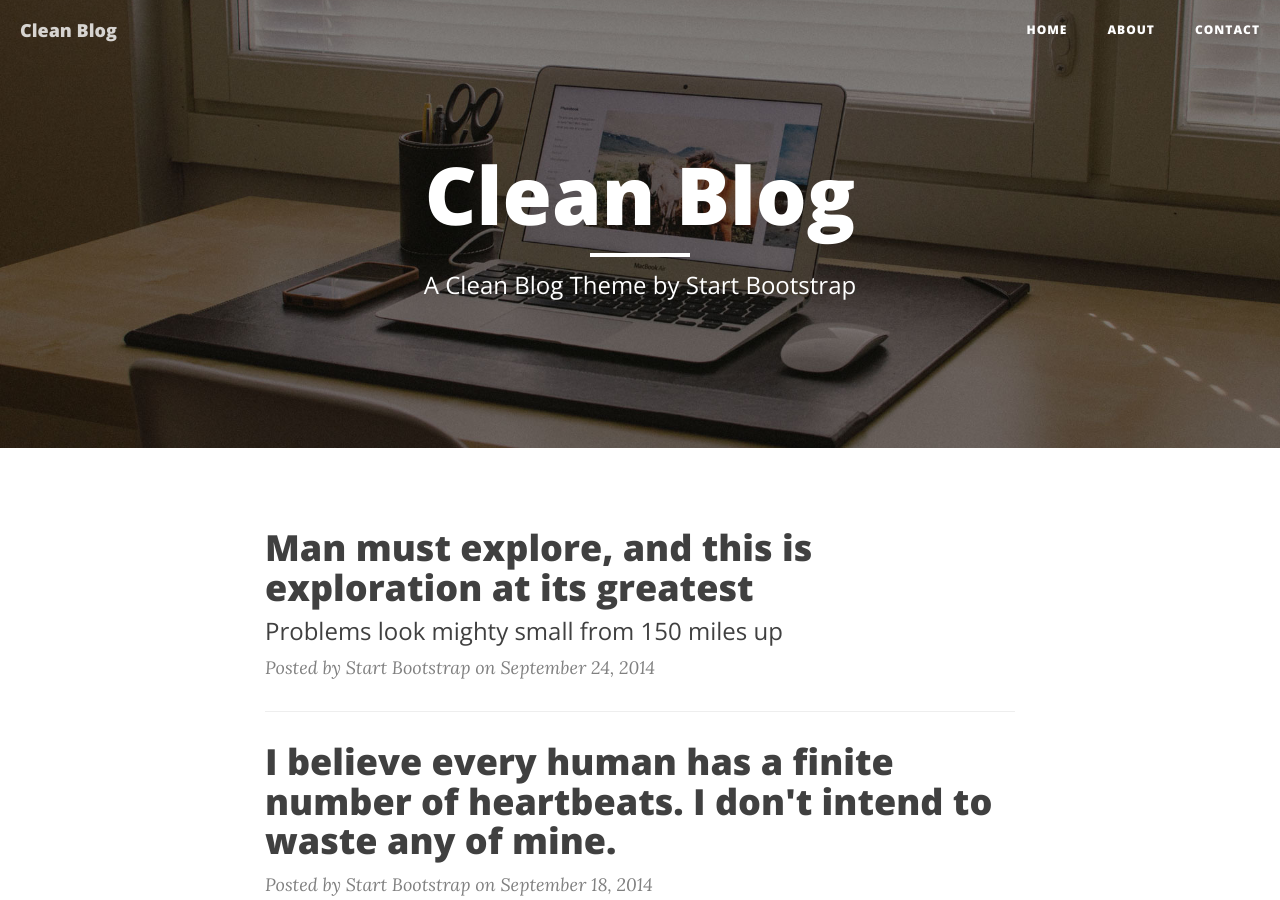
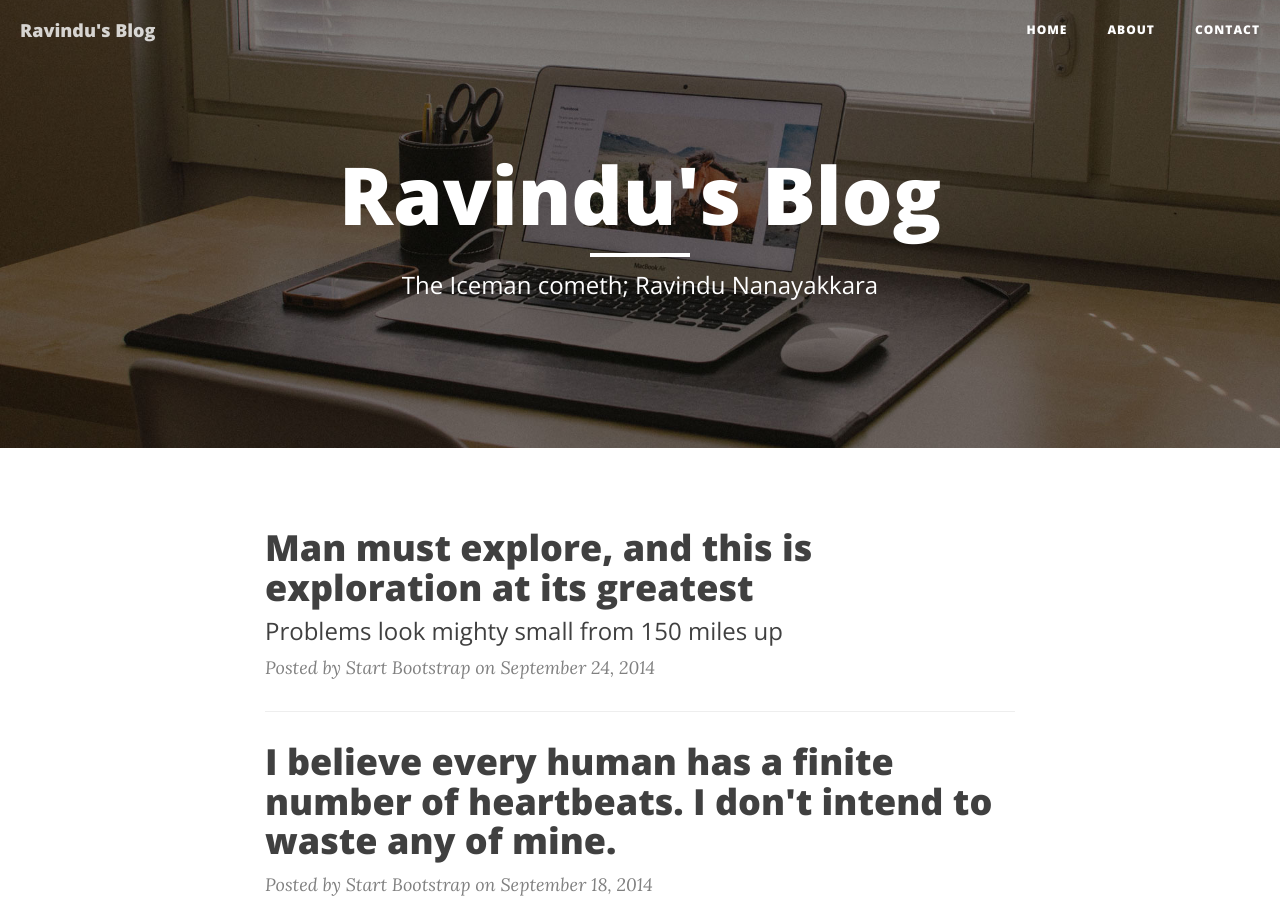
Before and after one commit to BarCore/blog, a Jekyll site: the page built from index.html, in a window 1280 px wide and 900 px high. Built offline with Jekyll 4.4.1, drawn with Linux system fonts in a browser that asks for light colours; nearby versions of some CDN libraries; the list of posts is cut into pages by our own code.

Commit message:
Add files via upload

```diff
--- a/_config.yml
+++ b/_config.yml
@@ -1,15 +1,15 @@
 # Site settings
-title: Clean Blog
+title: Ravindu's Blog
 header-img: img/home-bg.jpg
 email: your-email@yourdomain.com
 copyright_name: Your/Project/Corporate Name
 description: "Write your site description here. It will be used as your sites meta description as well!"
 baseurl: ""
 url: "http://yourdomain.com"
-twitter_username: SBootstrap
-github_username:  davidtmiller
-facebook_username:  IronSummitMedia
-email_username:  your-email@yourdomain.com
+twitter_username: ravindu_94
+github_username:  mucore
+facebook_username:  ravrulz94
+email_username:  rav9001@gmail.com
 
 # Google Analytics
 # To enable google analytics, uncomment below line with a valid Google Tracking ID
--- a/index.html
+++ b/index.html
@@ -1,6 +1,6 @@
 ---
 layout: page
-description: "A Clean Blog Theme by Start Bootstrap"
+description: "The Iceman cometh; Ravindu Nanayakkara"
 ---
 
 {% for post in paginator.posts %}
```
